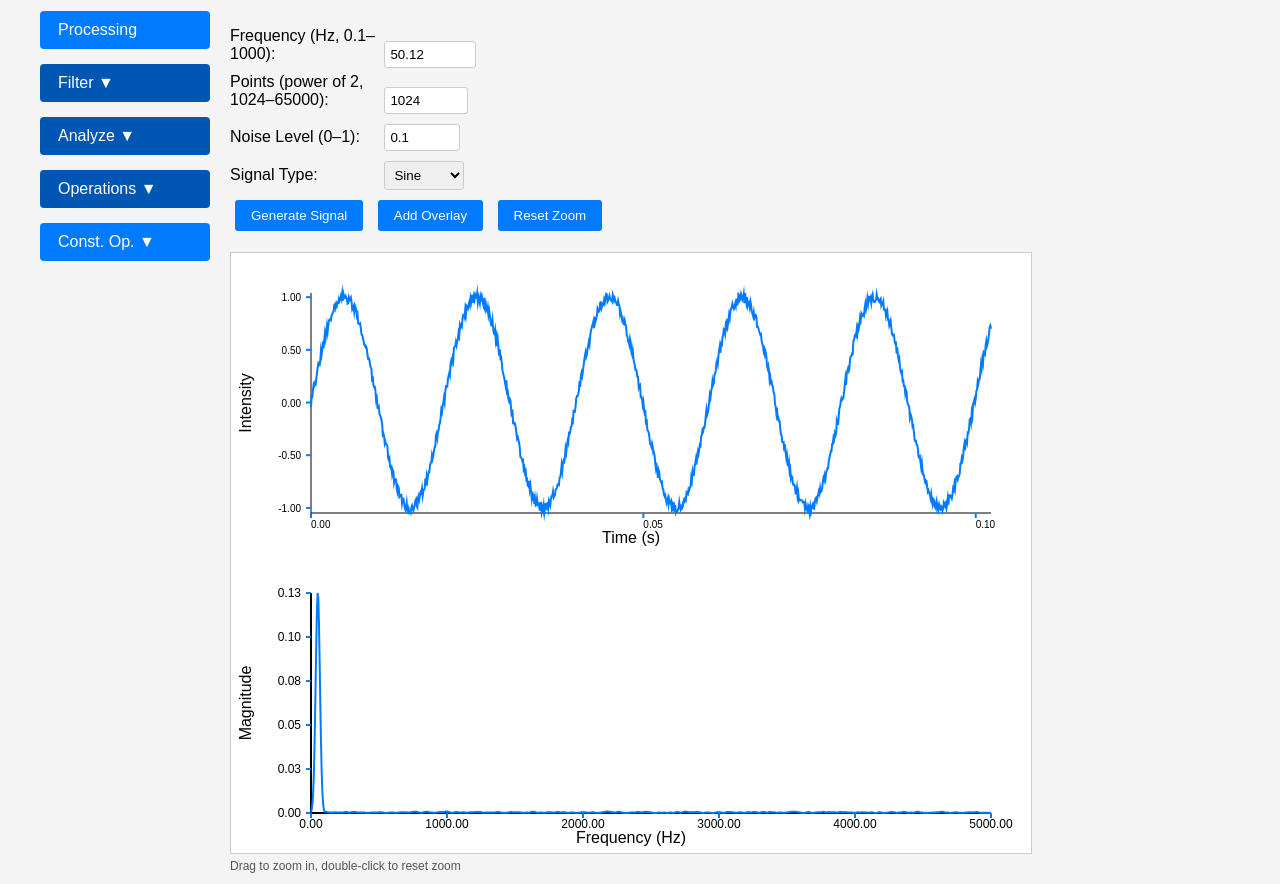
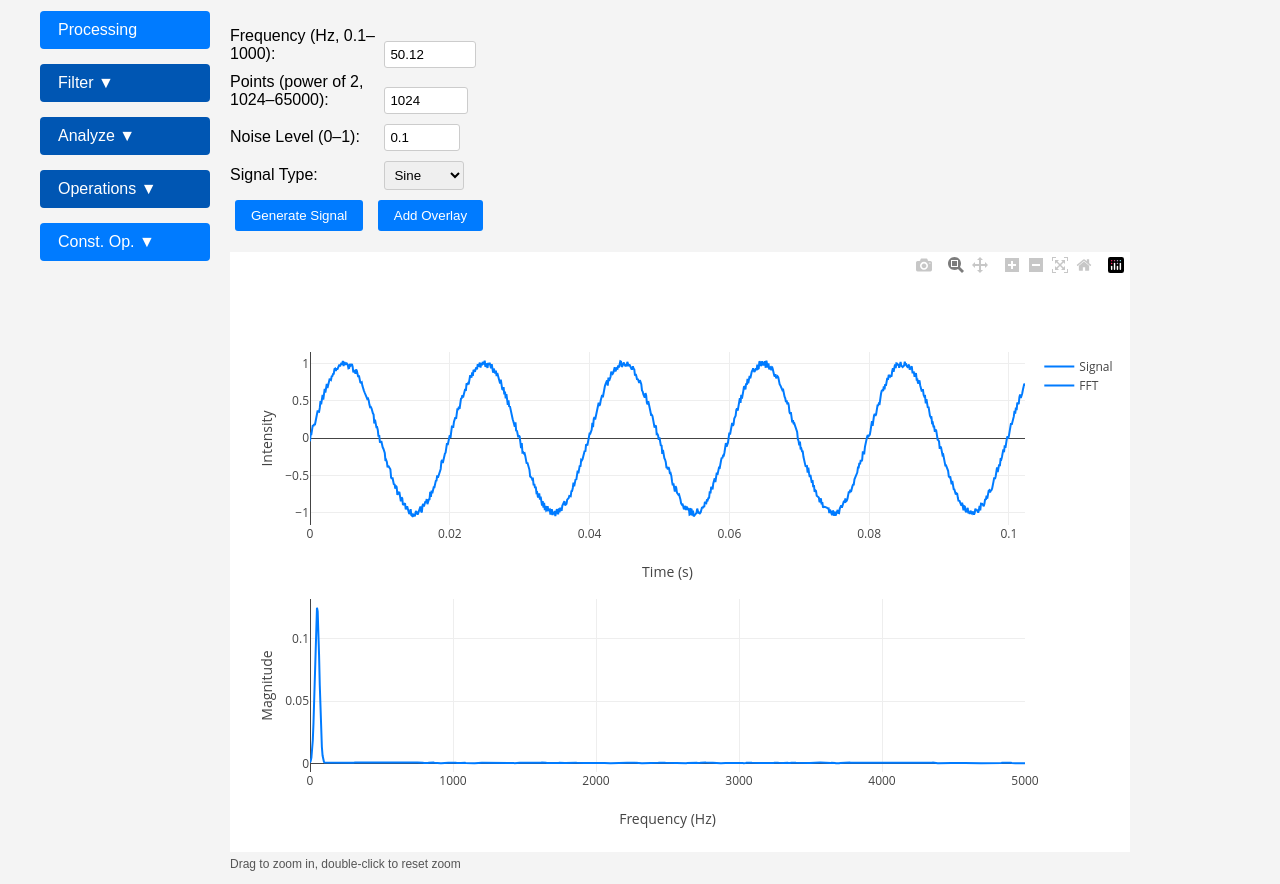
Before and after one commit to thacien20/work_proj, a Flask app: page / in a window 1280 px wide. Shown: the part 133-1017 px from the top of the page. Run offline with Flask 3, Linux system fonts and the light colour scheme; some libraries are stand-ins or nearby versions.

Commit message:
switched to plottly.js to simplify code

```diff
--- a/static/js/plotting.js
+++ b/static/js/plotting.js
@@ -1,472 +1,90 @@
 // plotting.js
 import { state } from './state.js';
 
-// --- Zoom state variables and constants ---
-let isDrawing = false; // Whether the user is currently drawing a zoom rectangle
-let startX, startY, endX, endY; // Coordinates for zoom rectangle
-const maxZoom = 100; // Maximum horizontal zoom level
-const maxVerticalZoom = 100; // Maximum vertical zoom level
-const zoomRectColor = 'rgba(0, 128, 255, 0.3)'; // Color for zoom rectangle overlay
-
-// --- Main function to plot all data (signal and FFT, overlays, axes, labels) ---
+// Main function to plot all data (signal and FFT, overlays, axes, labels) using Plotly.js
 export function plotAll() {
-    const canvas = document.getElementById('combinedCanvas');
-    if (!canvas) {
-        console.error('Canvas element not found');
+    const plotDiv = document.getElementById('plot');
+    if (!plotDiv) {
+        console.error('Plot div not found');
         return;
     }
-    const ctx = canvas.getContext('2d');
-    ctx.clearRect(0, 0, canvas.width, canvas.height);
 
-    // Layout constants
-    const width = canvas.width;
-    const height = canvas.height;
-    const halfHeight = height / 2;
-    const leftMargin = 80;
-    const rightMargin = 40;
-    const topMargin = 40;
-    const bottomMargin = 40;
+    const traces = [];
 
+    // Overlay (if any)
+    if (state.overlays && state.overlays.length > 0) {
+        const ov = state.overlays[0];
+        if (ov.signal && (ov.time_axis || state.time_axis)) {
+            traces.push({
+                x: ov.time_axis || state.time_axis,
+                y: ov.signal,
+                type: 'scatter',
+                mode: 'lines',
+                name: 'Overlay Signal',
+                line: { color: '#ff8800' },
+                yaxis: 'y1',
+                xaxis: 'x1'
+            });
+        }
+        if (ov.fft && ov.freq) {
+            traces.push({
+                x: ov.freq,
+                y: ov.fft,
+                type: 'scatter',
+                mode: 'lines',
+                name: 'Overlay FFT',
+                line: { color: '#ff8800' },
+                yaxis: 'y2',
+                xaxis: 'x2'
+            });
+        }
+    }
 
-    // --- Draw overlays (if any) ---
-    state.overlays.forEach(ov => {
-        drawSignal(ctx, ov.signal, width, halfHeight, 0, state.timeZoom,
-            state.timePan, '#ff8800', ov.time_axis || state.time_axis, leftMargin,
-            rightMargin, topMargin, bottomMargin);
-        drawFFT(ctx, ov.fft, ov.freq, width, halfHeight, halfHeight, state.fftZoom,
-            state.fftPan, '#ff8800', leftMargin, rightMargin, topMargin, bottomMargin);
-    });
-
-        // --- Draw main signal and FFT only if data is ready to a void unnecessary warning
+    // Main signal
     if (
         state.signalData && state.signalData.length > 0 &&
         state.time_axis && state.time_axis.length === state.signalData.length
     ) {
-        drawSignal(ctx, state.signalData, width, halfHeight, 0, state.timeZoom,
-            state.timePan, '#007bff', state.time_axis, leftMargin, rightMargin, topMargin, bottomMargin);
+        traces.push({
+            x: state.time_axis,
+            y: state.signalData,
+            type: 'scatter',
+            mode: 'lines',
+            name: 'Signal',
+            line: { color: '#007bff' },
+            yaxis: 'y1',
+            xaxis: 'x1'
+        });
     }
+
+    // Main FFT
     if (
         state.fftMagnitudes && state.fftMagnitudes.length > 0 &&
         state.fftFreqAxis && state.fftFreqAxis.length === state.fftMagnitudes.length
     ) {
-        drawFFT(ctx, state.fftMagnitudes, state.fftFreqAxis, width, halfHeight, halfHeight,
-            state.fftZoom, state.fftPan, '#007bff', leftMargin, rightMargin, topMargin, bottomMargin);
+        traces.push({
+            x: state.fftFreqAxis,
+            y: state.fftMagnitudes,
+            type: 'scatter',
+            mode: 'lines',
+            name: 'FFT',
+            line: { color: '#007bff' },
+            yaxis: 'y2',
+            xaxis: 'x2'
+        });
     }
 
+    // Layout with two subplots
+    const layout = {
+        grid: { rows: 2, columns: 1, pattern: 'independent' },
+        height: 600,
+        width: 900,
+        showlegend: true,
+        xaxis: { title: 'Time (s)' },
+        yaxis: { title: 'Intensity' },
+        xaxis2: { title: 'Frequency (Hz)' },
+        yaxis2: { title: 'Magnitude' }
+    };
 
-
-
-
-
-
-
-
-
-
-
-    // --- Draw zoom rectangle if user is selecting a zoom area ---
-    if (isDrawing) {
-        ctx.fillStyle = zoomRectColor;
-        const rectX = Math.min(startX, endX);
-        const rectY = Math.min(startY, endY);
-        const rectWidth = Math.abs(endX - startX);
-        const rectHeight = Math.abs(endY - startY);
-        ctx.fillRect(rectX, rectY, rectWidth, rectHeight);
-    }
-
-    // --- Draw axis labels for both plots ---
-    // Time domain X and Y labels
-    ctx.save();
-    ctx.font = "16px Arial";
-    ctx.textAlign = "center";
-    ctx.fillStyle = "#000";
-    ctx.fillText("Time (s)", width / 2, height / 2 - 10);
-    ctx.translate(20, height / 4);
-    ctx.rotate(-Math.PI / 2);
-    ctx.fillStyle = "#fff";
-    ctx.fillRect(-40, -18, 80, 28);
-    ctx.fillStyle = "#000";
-    ctx.fillText("Intensity", 0, 0);
-    ctx.restore();
-
-    // Frequency domain X and Y labels
-    ctx.save();
-    ctx.font = "16px Arial";
-    ctx.textAlign = "center";
-    ctx.fillStyle = "#000";
-    ctx.fillText("Frequency (Hz)", width / 2, height - 10);
-    ctx.translate(20, height * 3 / 4);
-    ctx.rotate(-Math.PI / 2);
-    ctx.fillStyle = "#fff";
-    ctx.fillRect(-40, -18, 80, 28);
-    ctx.fillStyle = "#000";
-    ctx.fillText("Magnitude", 0, 0);
-    ctx.restore();
+    Plotly.newPlot('plot', traces, layout, {responsive: true});
 }
-
-// --- Initialize zoom and pan event listeners for the canvas ---
-export function initZoom(canvas) {
-    if (!canvas) return;
-
-    // Mouse down: start drawing zoom rectangle
-    canvas.addEventListener('mousedown', (e) => {
-        const rect = canvas.getBoundingClientRect();
-        startX = e.clientX - rect.left;
-        startY = e.clientY - rect.top;
-        isDrawing = true;
-    });
-
-    // Mouse move: update zoom rectangle
-    canvas.addEventListener('mousemove', (e) => {
-        if (!isDrawing) return;
-        const rect = canvas.getBoundingClientRect();
-        endX = e.clientX - rect.left;
-        endY = e.clientY - rect.top;
-        plotAll();
-    });
-
-    // Mouse up: finish zoom rectangle and apply zoom
-    canvas.addEventListener('mouseup', (e) => {
-        if (!isDrawing) return;
-        isDrawing = false;
-        const rect = canvas.getBoundingClientRect();
-        endX = e.clientX - rect.left;
-        endY = e.clientY - rect.top;
-        handleZoom(canvas, startX, startY, endX, endY);
-        plotAll();
-    });
-
-    // Mouse wheel: vertical zoom for time or frequency domain
-    canvas.addEventListener('wheel', (e) => {
-        e.preventDefault(); // Prevent page scrolling
-        const rect = canvas.getBoundingClientRect();
-        const x = e.clientX - rect.left;
-        const y = e.clientY - rect.top;
-        const halfHeight = canvas.height / 2;
-        const zoomFactor = e.deltaY < 0 ? 1.1 : 0.9; // Zoom in (up) or out (down)
-
-        if (y < halfHeight) {
-            // Time domain (intensity zoom)
-            state.intensityZoom = Math.min(Math.max(state.intensityZoom * zoomFactor, 1), maxVerticalZoom);
-        } else {
-            // Frequency domain (magnitude zoom)
-            state.magnitudeZoom = Math.min(Math.max(state.magnitudeZoom * zoomFactor, 1), maxVerticalZoom);
-        }
-        plotAll();
-    });
-
-    // Double click: reset all zoom and pan
-    canvas.addEventListener('dblclick', () => {
-        state.timeZoom = 1;
-        state.timePan = null;
-        state.fftZoom = 1;
-        state.fftPan = null;
-        state.intensityZoom = 1;
-        state.magnitudeZoom = 1;
-        plotAll();
-    });
-}
-
-// --- Handle zooming based on the selected rectangle ---
-function handleZoom(canvas, x1, y1, x2, y2) {
-    const width = canvas.width;
-    const height = canvas.height;
-    const halfHeight = height / 2;
-    const leftMargin = 80;
-    const rightMargin = 40;
-    const topMargin = 40;
-    const bottomMargin = 40;
-    const plotWidth = width - leftMargin - rightMargin;
-    const plotHeight = halfHeight - topMargin - bottomMargin;
-
-    // Determine if zoom is for time or frequency domain
-    const isTimeDomain = y1 < halfHeight && y2 < halfHeight;
-    const isFreqDomain = y1 > halfHeight && y2 > halfHeight;
-
-    if (!isTimeDomain && !isFreqDomain) return;
-
-    // Calculate normalized coordinates within plot area
-    const minX = Math.max(Math.min(x1, x2), leftMargin);
-    const maxX = Math.min(Math.max(x1, x2), width - rightMargin);
-    if (maxX <= minX) return;
-
-    const normalizedStartX = (minX - leftMargin) / plotWidth;
-    const normalizedEndX = (maxX - leftMargin) / plotWidth;
-
-    if (isTimeDomain) {
-        // --- Time domain zoom ---
-        const timeAxis = state.time_axis;
-        const minTime = timeAxis[0];
-        const maxTime = timeAxis[timeAxis.length - 1];
-        const timeRange = maxTime - minTime;
-        const currentVisibleRange = timeRange / state.timeZoom;
-        const currentCenter = state.timePan || (minTime + maxTime) / 2;
-        const currentTStart = currentCenter - currentVisibleRange / 2;
-        const currentTEnd = currentCenter + currentVisibleRange / 2;
-        const newTStart = currentTStart + normalizedStartX * currentVisibleRange;
-        const newTEnd = currentTStart + normalizedEndX * currentVisibleRange;
-        const newVisibleRange = newTEnd - newTStart;
-        const newZoom = Math.min(timeRange / newVisibleRange, maxZoom);
-        const newPan = newTStart + newVisibleRange / 2;
-        state.timeZoom = newZoom;
-        state.timePan = newPan;
-    } else {
-        // --- Frequency domain zoom ---
-        const freqAxis = state.fftFreqAxis;
-        const minFreq = freqAxis[0];
-        const maxFreq = freqAxis[freqAxis.length - 1];
-        const freqRange = maxFreq - minFreq;
-        const currentVisibleRange = freqRange / state.fftZoom;
-        const currentCenter = state.fftPan || (minFreq + maxFreq) / 2;
-        const currentFStart = currentCenter - currentVisibleRange / 2;
-        const currentFEnd = currentCenter + currentVisibleRange / 2;
-        const newFStart = currentFStart + normalizedStartX * currentVisibleRange;
-        const newFEnd = currentFStart + normalizedEndX * currentVisibleRange;
-        const newVisibleRange = newFEnd - newFStart;
-        const newZoom = Math.min(freqRange / newVisibleRange, maxZoom);
-        const newPan = newFStart + newVisibleRange / 2;
-        state.fftZoom = newZoom;
-        state.fftPan = newPan;
-    }
-}
-
-// --- Draw the time-domain signal plot ---
-export function drawSignal(ctx, data, width, height, yOffset, zoom, pan, color, time_axis, leftMargin=80, rightMargin=40, topMargin=40, bottomMargin=40) {
-    if (!data || data.length === 0 || !time_axis || time_axis.length !== data.length) {
-        console.warn('Invalid data or time_axis in drawSignal');
-        return;
-    }
-    const plotWidth = width - leftMargin - rightMargin;
-    const plotHeight = height - topMargin - bottomMargin;
-
-    // Find min/max for scaling
-    let minVal = Math.min(...data);
-    let maxVal = Math.max(...data);
-    let range = maxVal - minVal || 1;
-    if (range === 0) { minVal -= 0.5; maxVal += 0.5; range = 1; }
-    // Apply vertical zoom
-    range /= state.intensityZoom;
-
-    ctx.save();
-    ctx.translate(0, yOffset);
-
-    // Draw axes
-    ctx.beginPath();
-    ctx.strokeStyle = '#000';
-    ctx.moveTo(leftMargin, topMargin);
-    ctx.lineTo(leftMargin, height - bottomMargin);
-    ctx.lineTo(width - rightMargin, height - bottomMargin);
-    ctx.stroke();
-
-    // Draw signal line
-    ctx.beginPath();
-    ctx.strokeStyle = color;
-    ctx.lineWidth = 2;
-    const N = data.length;
-    const minTime = time_axis[0];
-    const maxTime = time_axis[N - 1];
-    if (maxTime <= minTime) {
-        console.warn('Invalid time range in drawSignal');
-        return;
-    }
-    const timeRange = maxTime - minTime;
-    const visibleRange = timeRange / zoom;
-    const center = pan || (minTime + maxTime) / 2;
-    const tStart = center - visibleRange / 2;
-    const tEnd = center + visibleRange / 2;
-
-    // Draw the visible portion of the signal
-    for (let i = 0; i < N; i++) {
-        const t = time_axis[i];
-        if (t < tStart || t > tEnd) continue;
-        const normalizedT = (t - tStart) / visibleRange;
-        const x = leftMargin + normalizedT * plotWidth;
-        const y = height - bottomMargin - ((data[i] - minVal) / range * plotHeight);
-        if (i === 0 || x <= leftMargin) ctx.moveTo(x, y);
-        else ctx.lineTo(x, y);
-    }
-    ctx.stroke();
-
-
-
-
-        // Assume you have access to state.fs and state.signalData.length
-    const fs = state.fs;
-   // const N = state.signalData.length;
-    const duration = N / fs;
-
-    // Choose a "nice" tick interval (e.g., 0.1s, 0.2s, 0.5s, 1s, etc.)
-    function getNiceTickInterval(visibleRange) {
-        const rough = visibleRange / 5; // Aim for ~5 ticks
-        const pow10 = Math.pow(10, Math.floor(Math.log10(rough)));
-        const nice = [1, 2, 5, 10];
-        for (let mult of nice) {
-            if (rough <= mult * pow10) return mult * pow10;
-        }
-        return pow10;
-    }
-
-    const tickInterval = getNiceTickInterval(visibleRange);
-    const firstTick = Math.ceil(tStart / tickInterval) * tickInterval;
-
-    for (let t = firstTick; t <= tEnd; t += tickInterval) {
-        const normalizedT = (t - tStart) / visibleRange;
-        const x = leftMargin + normalizedT * plotWidth;
-        if (x >= leftMargin && x <= width - rightMargin) {
-            ctx.beginPath();
-            ctx.moveTo(x, height - bottomMargin);
-            ctx.lineTo(x, height - bottomMargin + 5);
-            ctx.stroke();
-            ctx.fillText(t.toFixed(2), x, height - bottomMargin + 15);
-        }
-    }
-
-
-
-
-
-
-
-
-
-        // --- Draw Y-axis ticks (Intensity) ---
-    ctx.textAlign = "right";
-
-    // Helper for "nice" Y tick intervals
-    function getNiceTickIntervalY(yRange) {
-        const rough = yRange / 5; // Aim for ~5 ticks
-        const pow10 = Math.pow(10, Math.floor(Math.log10(rough)));
-        const nice = [1, 2, 5, 10];
-        for (let mult of nice) {
-            if (rough <= mult * pow10) return mult * pow10;
-        }
-        return pow10;
-    }
-
-    const yTickInterval = getNiceTickIntervalY(range);
-    const firstYTick = Math.ceil(minVal / yTickInterval) * yTickInterval;
-
-    for (let yTick = firstYTick; yTick <= maxVal; yTick += yTickInterval) {
-        const y = height - bottomMargin - ((yTick - minVal) / range * plotHeight);
-        if (y >= topMargin && y <= height - bottomMargin) {
-            ctx.beginPath();
-            ctx.moveTo(leftMargin - 5, y);
-            ctx.lineTo(leftMargin, y);
-            ctx.stroke();
-            ctx.fillText(yTick.toFixed(2), leftMargin - 10, y + 4);
-        }
-    }
-
-
-
-}
-
-
-
-
-
-
-
-// --- Draw the frequency-domain (FFT) plot ---
-export function drawFFT(ctx, data, freqAxis, width, height, yOffset, zoom, pan, color, leftMargin=80, rightMargin=40, topMargin=40, bottomMargin=40) {
-    if (!data || !freqAxis || data.length === 0) {
-        console.warn('Invalid data or freqAxis in drawFFT');
-        return;
-    }
-    const plotWidth = width - leftMargin - rightMargin;
-    const plotHeight = height - topMargin - bottomMargin;
-    const fCenter = pan || ((Math.min(...freqAxis) + Math.max(...freqAxis)) / 2);
-    const freqRange = Math.max(...freqAxis) - Math.min(...freqAxis) || 1;
-    const visibleRange = freqRange / zoom;
-    const fStart = fCenter - visibleRange / 2;
-    const fEnd = fCenter + visibleRange / 2;
-
-    // Calculate maximum magnitude in visible range, ignoring DC
-    const visibleIndices = freqAxis.map((f, i) => f >= fStart && f <= fEnd ? i : -1).filter(i => i !== -1);
-    let maxMag = 1;
-    if (visibleIndices.length > 1) {
-        const nonDCIndices = visibleIndices.filter(i => i > 0);
-        maxMag = nonDCIndices.length > 0 ? Math.max(...nonDCIndices.map(i => data[i])) : Math.max(...visibleIndices.map(i => data[i]));
-    } else if (visibleIndices.length === 1) {
-        maxMag = data[visibleIndices[0]];
-    }
-    if (maxMag === 0) maxMag = 1;
-    // Apply vertical zoom
-    maxMag /= state.magnitudeZoom;
-
-    ctx.save();
-    ctx.translate(0, yOffset);
-
-    // Draw axes
-    ctx.beginPath();
-    ctx.strokeStyle = '#000';
-    let minY = height - bottomMargin;
-    let maxY = topMargin;
-    if (visibleIndices.length > 0) {
-        let minMag = Math.min(...visibleIndices.map(i => data[i]));
-        let maxMagVis = Math.max(...visibleIndices.map(i => data[i]));
-        minY = height - bottomMargin - ((minMag / maxMag) * plotHeight);
-        maxY = height - bottomMargin - ((maxMagVis / maxMag) * plotHeight);
-    }
-    ctx.moveTo(leftMargin, maxY);
-    ctx.lineTo(leftMargin, minY);
-    ctx.lineTo(width - rightMargin, minY);
-    ctx.stroke();
-
-    // Draw FFT line
-    ctx.beginPath();
-    ctx.strokeStyle = color;
-    ctx.lineWidth = 2;
-    for (let i = 0; i < freqAxis.length; i++) {
-        const f = freqAxis[i];
-        if (f < fStart || f > fEnd) continue;
-        const normalizedF = (f - fStart) / visibleRange;
-        const x = leftMargin + normalizedF * plotWidth;
-        const y = height - bottomMargin - ((data[i] / maxMag) * plotHeight);
-        if (i === 0 || x <= leftMargin || freqAxis[i-1] < fStart) ctx.moveTo(x, y);
-        else ctx.lineTo(x, y);
-    }
-    ctx.stroke();
-
-
-
-
-
-
-
-
-
-
-    // --- Draw X-axis ticks (Frequency) ---
-    ctx.font = "12px Arial";
-    ctx.fillStyle = "#000";
-    ctx.textAlign = "center";
-    const numFreqTicks = 5;
-    for (let k = 0; k <= numFreqTicks; k++) {
-        const f = fStart + (k / numFreqTicks) * visibleRange;
-        const x = leftMargin + (k / numFreqTicks) * plotWidth;
-        if (x >= leftMargin && x <= width - rightMargin) {
-            ctx.beginPath();
-            ctx.moveTo(x, height - bottomMargin);
-            ctx.lineTo(x, height - bottomMargin + 5);
-            ctx.stroke();
-            ctx.fillText(f.toFixed(2), x, height - bottomMargin + 15);
-        }
-    }
-
-    // --- Draw Y-axis ticks (Magnitude) ---
-    ctx.textAlign = "right";
-    for (let j = 0; j <= numFreqTicks; j++) {
-        const y = height - bottomMargin - (j / numFreqTicks) * plotHeight;
-        const mag = (j / numFreqTicks) * maxMag;
-        if (y >= topMargin && y <= height - bottomMargin) {
-            ctx.beginPath();
-            ctx.moveTo(leftMargin - 5, y);
-            ctx.lineTo(leftMargin, y);
-            ctx.stroke();
-            ctx.fillText(mag.toFixed(2), leftMargin - 10, y + 4);
-        }
-    }
-
-    ctx.restore();
-}
--- a/static/js/signal.js
+++ b/static/js/signal.js
@@ -46,45 +46,19 @@ export function generateSignal() {
         }
         return response.json();
     })
-   // signal.js (relevant section)
     .then(data => {
         if (!data) return;
-    console.log('Input frequency:', frequency, 'Sampling frequency:', samplingFrequency);
-    console.log('FFT freq_axis:', data.freq_axis);
         state.signalData = new Float32Array(data.signal);
         state.fs = samplingFrequency;
-    state.frequency = frequency; // Add this to store the input frequency
+        state.frequency = frequency;
         state.time_axis = new Float32Array(points);
         for (let i = 0; i < points; i++) {
             state.time_axis[i] = i / samplingFrequency;
         }
         state.fftMagnitudes = new Float32Array(data.fft);
         state.fftFreqAxis = new Float32Array(data.freq_axis);
-
-    console.log("Signal/FFT loaded", state.signalData.length);
-        // Log the lengths of both arrays
-
-    console.log('signalData length:', state.signalData.length, 'time_axis length:',
-        state.time_axis.length);
-
-    // N is the number of points
-    const N = points;
-    console.log(
-        'signalData length:', state.signalData.length,
-        'time_axis length:', state.time_axis.length,
-        'N:', N
-    );
-
-
-    state.timeZoom = 1;
-
-    state.timeZoom = 1;
-    state.timePan = 0;
-    state.fftZoom = 1;
-    state.fftPan = 0;
         plotAll();
     })
-
     .catch(err => {
         alert('Network or JS error: ' + err);
         console.error('Fetch error:', err);
--- a/static/js/state.js
+++ b/static/js/state.js
@@ -6,11 +6,6 @@ export const state = {
     fftFreqAxis: new Float32Array(), // Frequency axis for FFT (Hz)
     fs: null, // Sampling frequency (Hz), set by signal.js
     frequency: null, // Input frequency (Hz) from UI, set by signal.js
-    timeZoom: 1, // Horizontal zoom for time domain (1 = full view)
-    timePan: null, // Pan position for time domain (null = centered)
-    fftZoom: 1, // Horizontal zoom for frequency domain (1 = full view)
-    fftPan: null, // Pan position for frequency domain (null = centered)
-    intensityZoom: 1, // Vertical zoom for time domain intensity (1 = full range)
-    magnitudeZoom: 1, // Vertical zoom for frequency domain magnitude (1 = full range)
+
     overlays: [] // Array of overlay signals {signal, time_axis, fft, freq}
 };
--- a/static/js/ui.js
+++ b/static/js/ui.js
@@ -1,21 +1,18 @@
 // ui.js
 import { state } from './state.js';
 import { generateSignal } from './signal.js';
-import { plotAll, initZoom } from './plotting.js';
+import { plotAll } from './plotting.js';
 
 window.addEventListener('DOMContentLoaded', () => {
     console.log('ui.js loaded');
-    const canvas = document.getElementById('combinedCanvas');
-    initZoom(canvas);
+    // No canvas or initZoom needed for Plotly
 
-    function resizeCanvas() {
-        const container = document.querySelector('.canvas-container');
-        canvas.width = container.clientWidth;
-        canvas.height = container.clientHeight || 600;
-        plotAll();
-    }
-    window.addEventListener('resize', resizeCanvas);
-    resizeCanvas();
+    // Optionally, resize Plotly plot on window resize
+    window.addEventListener('resize', () => {
+        if (document.getElementById('plot')) {
+            Plotly.Plots.resize('plot');
+        }
+    });
 
     generateSignal();
     setupConstOpDropdown();
@@ -25,7 +22,6 @@ window.addEventListener('DOMContentLoaded', () => {
 
     document.getElementById('generateBtn').onclick = generateSignal;
     document.getElementById('addOverlayBtn').onclick = addOverlay;
-    document.getElementById('resetZoomBtn').onclick = resetZoom;
 
     // Files dropdown setup
     const filesBtn = document.getElementById('filesBtn');
@@ -44,30 +40,30 @@ window.addEventListener('DOMContentLoaded', () => {
     }
 });
 
-function resetZoom() {
-    state.timeZoom = 1;
-    state.timePan = null;
-    state.fftZoom = 1;
-    state.fftPan = null;
-    state.intensityZoom = 1; // Reset vertical zoom
-    state.magnitudeZoom = 1; // Reset vertical zoom
-    plotAll();
-}
+let lastSignalSnapshot = null;
+let waitingForOverlay = false;
 
 function addOverlay() {
     if (!state.signalData.length || !state.fftMagnitudes.length || !state.fftFreqAxis.length) {
         alert('Generate a main signal first before adding an overlay.');
         return;
     }
-    state.overlays.push({
+    // Save the current signal as the overlay
+    state.overlays = [{
         signal: new Float32Array(state.signalData),
         time_axis: new Float32Array(state.time_axis),
         fft: new Float32Array(state.fftMagnitudes),
         freq: new Float32Array(state.fftFreqAxis)
-    });
-    alert('Overlay added!');
-    plotAll();
+    }];
+    alert('Overlay added! Now generate a new main signal.');
 }
+
+// Patch generateSignal to clear overlays if not waiting for overlay
+const originalGenerateSignal = generateSignal;
+generateSignal = async function(...args) {
+    await originalGenerateSignal.apply(this, args);
+    // Do not touch overlays unless addOverlay was just used
+};
 
 function setupConstOpDropdown() {
     const constOpBtn = document.getElementById('constOpBtn');
--- a/templates/index.html
+++ b/templates/index.html
@@ -5,6 +5,7 @@
     <meta name="viewport" content="width=device-width, initial-scale=1.0">
     <title>Signal FFT Demo</title>
     <link rel="stylesheet" href="/static/css/styles.css">
+        <script src="https://cdn.plot.ly/plotly-latest.min.js"></script>
 </head>
 <body>
     <header>
@@ -106,16 +107,19 @@
                 </div>
                 <div class="button-group">
                     <button type="button" id="generateBtn">Generate Signal</button>
-
                     <button type="button" id="addOverlayBtn">Add Overlay</button>
-                    <button type="button" id="resetZoomBtn">Reset Zoom</button>
                 </div>
             </form>
-            <div class="canvas-container">
-                <canvas id="combinedCanvas"></canvas>
-                <p class="zoom-instructions">Drag to zoom in, double-click to reset zoom</p>
-                <p class="canvas-fallback">Your browser does not support HTML5 Canvas.</p>
-            </div>
+
+<div class="canvas-container">
+    <div id="plot"></div>
+    <p class="zoom-instructions">Drag to zoom in, double-click to reset zoom</p>
+</div>
+
+
+
+
+
         </section>
     </main>
     <script type="module" src="/static/js/ui.js"></script>
```
Lines whose indentation alone changed are shown as unchanged.
